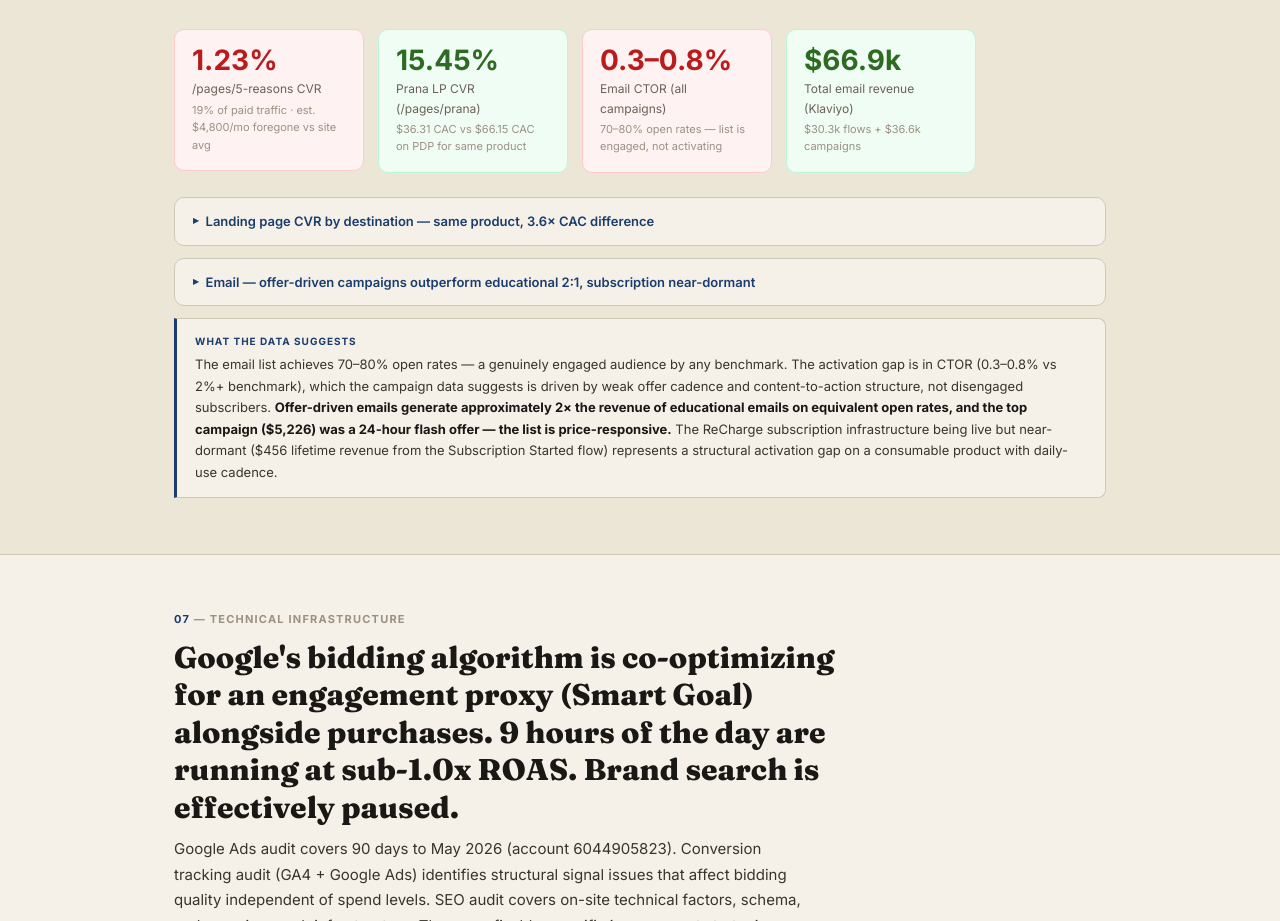
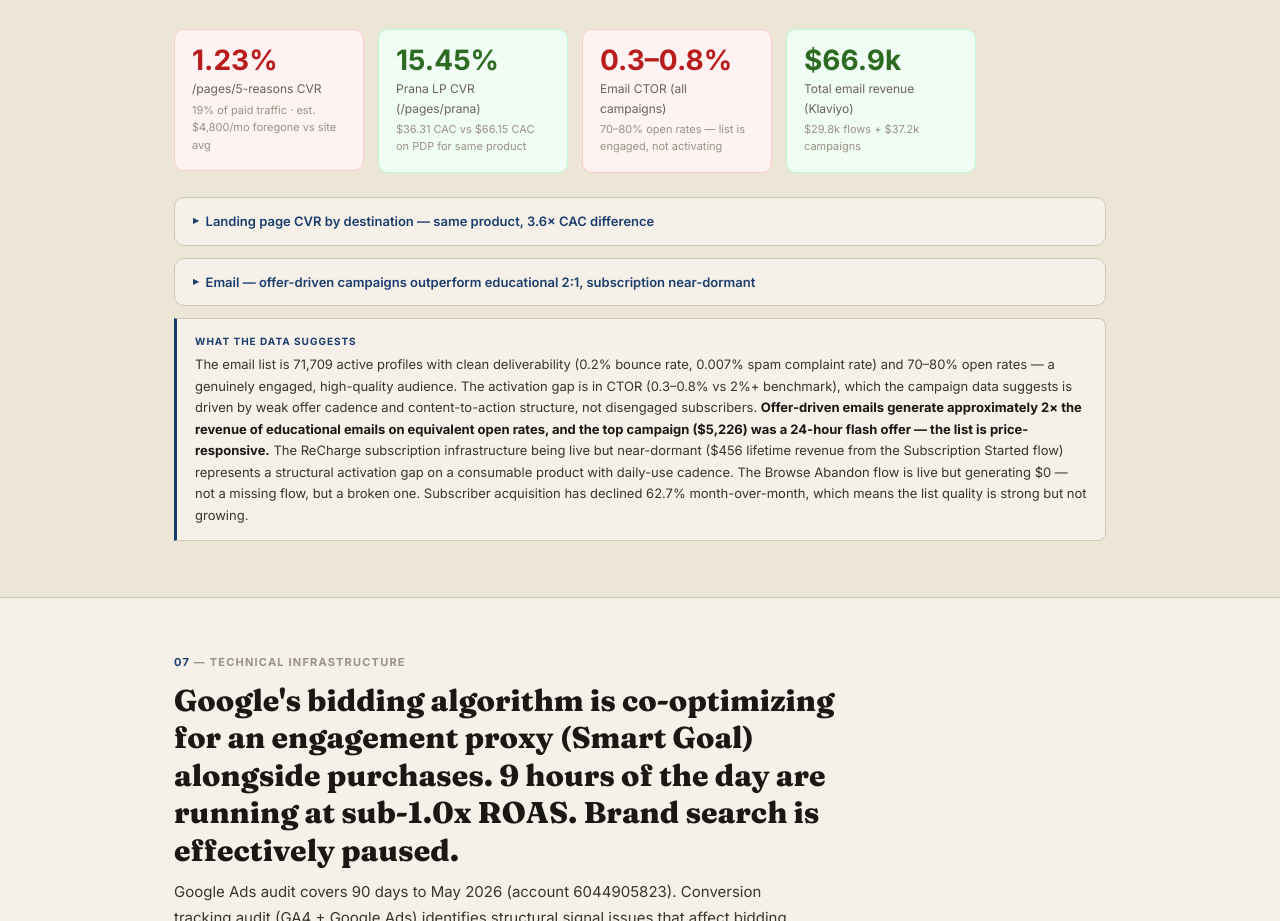
Before and after one commit to derrickkwa/yamu-audits, a plain HTML site: page leefy-organics/index.html in a window 1280 px wide. Shown: the part 6337-7258 px from the top of the page. Drawn offline with nearby package versions, Linux system fonts and the light colour scheme.

Commit message:
fix(leefy-organics): update Klaviyo section with accurate 05-18 audit data
- Correct Browse Abandon from "missing" to "live but $0" (trigger broken)
- Add 71,709 active profile list size and clean deliverability data
- Add -62.7% MoM subscriber acquisition decline finding
- Update revenue split: $29.8k flows + $37.2k campaigns
- Update Subscription Started flow metrics to reflect accurate data

Co-Authored-By: Claude Sonnet 4.6 <noreply@anthropic.com>

```diff
--- a/leefy-organics/index.html
+++ b/leefy-organics/index.html
@@ -637,7 +637,7 @@ footer p { font-size: 12px; color: var(--text-4); }
       <div class="stat-card green">
         <div class="stat-num">$66.9k</div>
         <div class="stat-label">Total email revenue (Klaviyo)</div>
-        <div class="stat-bench">$30.3k flows + $36.6k campaigns</div>
+        <div class="stat-bench">$29.8k flows + $37.2k campaigns</div>
       </div>
     </div>
 
@@ -687,13 +687,13 @@ footer p { font-size: 12px; color: var(--text-4); }
             <tr><td>What 250,000 Families Already Know</td><td>76.2%</td><td>0.3%</td><td>$1,642</td><td><span class="tag gray">Social proof</span></td></tr>
           </tbody>
         </table>
-        <p class="body">The ReCharge subscription infrastructure is already live in the tech stack. The Subscription Started flow (70.3% open rate, 4.9% click rate) has generated $456 in total lifetime revenue — indicating the subscription offer exists but is not being promoted through email or on-site. Flow coverage gaps: Browse Abandon is missing, Welcome Series is 3 emails vs the 7+ email benchmark with no branching logic.</p>
+        <p class="body">The ReCharge subscription infrastructure is already live in the tech stack. The Subscription Started flow (71.1% open rate, 5.0% click rate) has generated $456 in total lifetime revenue — indicating the subscription offer exists but is not being promoted through email or on-site. Flow coverage gaps: Browse Abandon is live (NLE | Browse Abandonment) but generated $0 in the audit period — trigger or template is broken and requires immediate audit. Welcome Series (DOE 2026, active) is 3 emails vs the 7+ email benchmark with no branching logic. New: email subscriber acquisition declined 62.7% month-over-month (2,007 new subscribers in 90 days) — the ad-to-email capture funnel requires investigation.</p>
       </div>
     </details>
 
     <div class="what-wed-do">
       <div class="wwd-label">What the data suggests</div>
-      <p>The email list achieves 70–80% open rates — a genuinely engaged audience by any benchmark. The activation gap is in CTOR (0.3–0.8% vs 2%+ benchmark), which the campaign data suggests is driven by weak offer cadence and content-to-action structure, not disengaged subscribers. <strong>Offer-driven emails generate approximately 2× the revenue of educational emails on equivalent open rates, and the top campaign ($5,226) was a 24-hour flash offer — the list is price-responsive.</strong> The ReCharge subscription infrastructure being live but near-dormant ($456 lifetime revenue from the Subscription Started flow) represents a structural activation gap on a consumable product with daily-use cadence.</p>
+      <p>The email list is 71,709 active profiles with clean deliverability (0.2% bounce rate, 0.007% spam complaint rate) and 70–80% open rates — a genuinely engaged, high-quality audience. The activation gap is in CTOR (0.3–0.8% vs 2%+ benchmark), which the campaign data suggests is driven by weak offer cadence and content-to-action structure, not disengaged subscribers. <strong>Offer-driven emails generate approximately 2× the revenue of educational emails on equivalent open rates, and the top campaign ($5,226) was a 24-hour flash offer — the list is price-responsive.</strong> The ReCharge subscription infrastructure being live but near-dormant ($456 lifetime revenue from the Subscription Started flow) represents a structural activation gap on a consumable product with daily-use cadence. The Browse Abandon flow is live but generating $0 — not a missing flow, but a broken one. Subscriber acquisition has declined 62.7% month-over-month, which means the list quality is strong but not growing.</p>
     </div>
   </div>
 </section>
```
